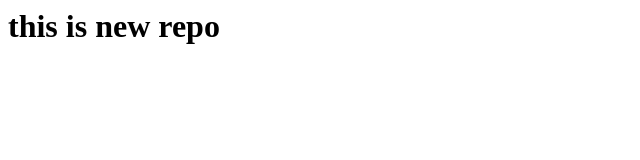
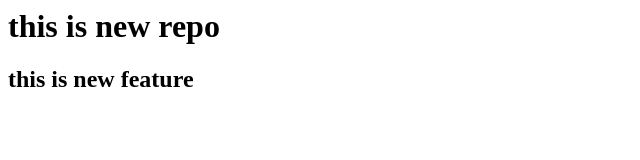
Before and after one commit to Pandu2512/LocalRepo, a plain HTML site: page index.html in a window 1280 px wide. Shown: the whole page, without its empty margins (0-640 px from the left). Drawn offline with Linux system fonts and the light colour scheme.

Commit message:
add new feature one

```diff
--- a/index.html
+++ b/index.html
@@ -1 +1,4 @@
 <h1>this is new repo</h1>
+<h2>this is new feature
+
+</h2>
```
